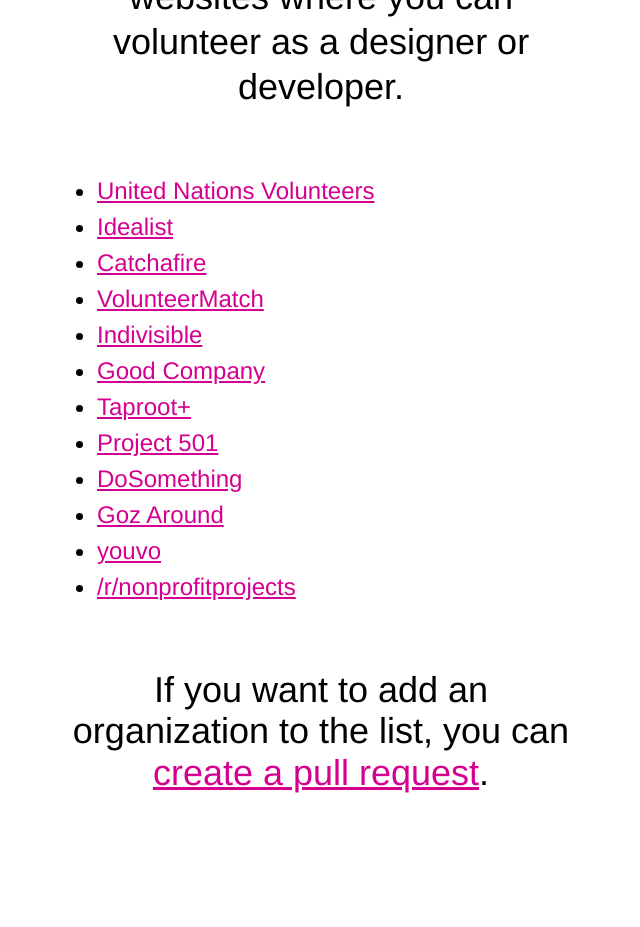
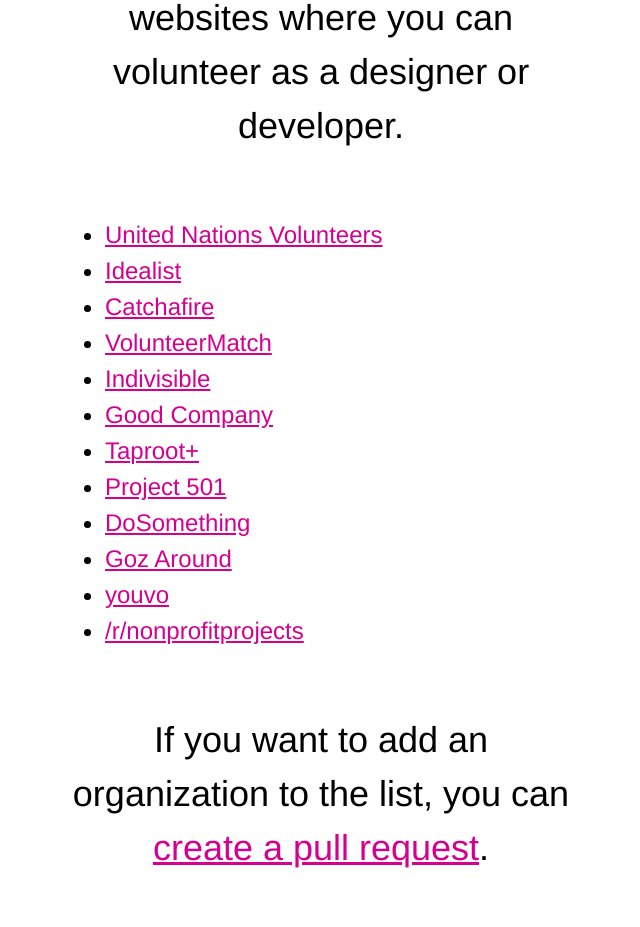
Before and after one commit to djordjevlais/popthebubble, a plain HTML site: page index.html in a window 1280 px wide. Shown: the part 307-1234 px from the top of the page, without its empty margins (319-959 px from the left). Before the commit the page ends 1144 px from the top, so only its background shows below. Drawn offline with nearby package versions, Linux system fonts and the light colour scheme.

Commit message:
Fix formatting.

```diff
--- a/index.html
+++ b/index.html
@@ -4,10 +4,10 @@
   <meta name="viewport" content="width=device-width, initial-scale=1">
   <link rel="stylesheet" href="https://unpkg.com/tachyons/css/tachyons.min.css">
   <body>
-    <div class="measure-wide center pa2 helvetica">
+    <div class="measure-wide center pa3 helvetica">
         <header>
             <img src="popthebubble-logo.svg" class="db center mt3 mt5-ns mb3 mb5-ns">
-            <h1 class="f2 tc lh-title normal mb5">Pop The Bubble is a list of websites where you can volunteer as a designer or developer.</h1>
+            <h1 class="f2 f2-ns tc lh-copy normal mb5"><strong>Pop The Bubble</strong> is a list of websites where you can volunteer as a designer or developer.</h1>
         </header>
         <main>
             <ul class="lh-copy">
@@ -26,7 +26,7 @@
             </ul>
         </main>
         <footer>
-            <p class="f2 tc mt3 mt5-ns">If you want to add an organization to the list, you can <a href="https://github.com/djordjevlais/popthebubble" class="dark-pink">create a pull request</a>.</p>
+            <p class="f2 tc mt5 lh-copy">If you want to add an organization to the list, you can <a href="https://github.com/djordjevlais/popthebubble" class="dark-pink">create a pull request</a>.</p>
         </footer>
     </div>
   </body>
```
